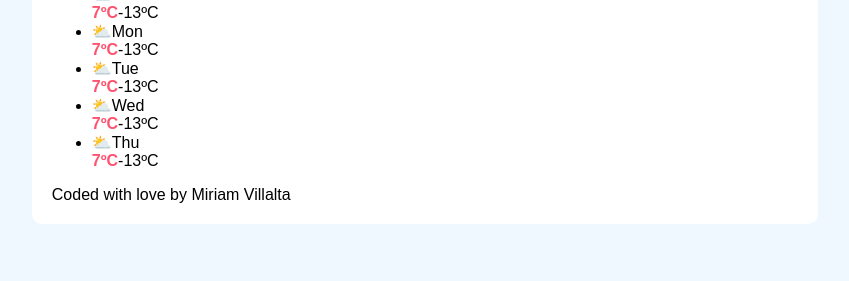
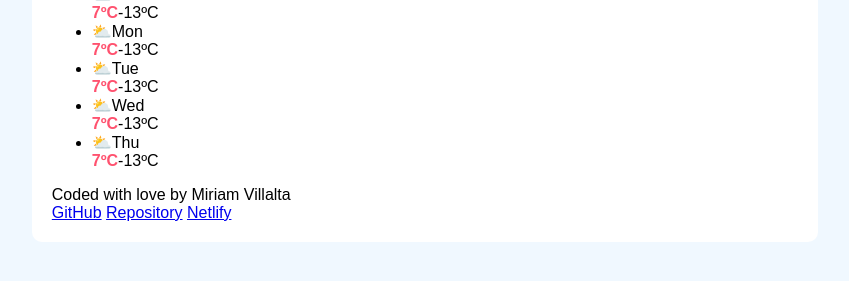
Before and after one commit to Miriam-Villalta/weather-app, a plain HTML site: page index.html in a window 1280 px wide. Shown: the part 247-528 px from the top of the page, without its empty margins (215-1064 px from the left). Drawn offline with nearby package versions, Linux system fonts and the light colour scheme.

Commit message:
add links github and netlify

```diff
--- a/index.html
+++ b/index.html
@@ -42,7 +42,22 @@
           <li class="weekdays">&#9925;Thu <br /><strong>7ºC</strong>-13ºC</li>
         </ul>
       </main>
-      <footer>Coded with love by Miriam Villalta</footer>
+      <footer>
+        Coded with love by Miriam Villalta
+        <div>
+          <a href="https://github.com/Miriam-Villalta" target="_blank"
+            >GitHub</a
+          >
+          <a
+            href="https://github.com/Miriam-Villalta/weather-app"
+            target="_blank"
+            >Repository</a
+          >
+          <a href="https://teal-toffee-b2cf64.netlify.app/" target="_blank"
+            >Netlify</a
+          >
+        </div>
+      </footer>
     </div>
     <script src="./src/index.js"></script>
   </body>
```
